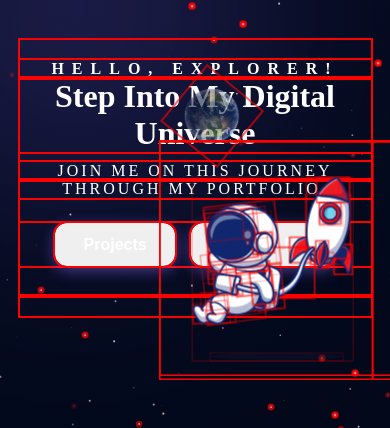
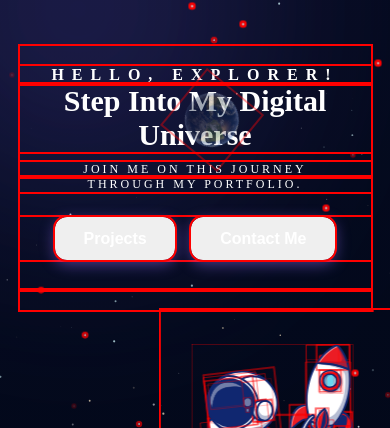
Before and after one commit to ShivatimikaPawar/MyPortfolio, a React (Vite) app: page / in a window 390 px wide. Shown: the part 244-672 px from the top of the page. Built offline with nearby package versions, Linux system fonts and the light colour scheme; no server answers; the HTML template or start-up script is replaced by a standard one; a web font is replaced by a local one.

Commit message:
Fix: updated UI layout and bug fixes

```diff
--- a/src/components/Hero.css
+++ b/src/components/Hero.css
@@ -163,6 +163,7 @@
    .rocket-container{
     width: 30%;
     right: 0;
+
   }
 
   .rocket{
@@ -194,21 +195,22 @@
   }
 
   .rocket-container{
-    top: 80%;
+    top: 100%;
     width: 60%;
     right: 0;
+    bottom: 0;
   }
 
   .rocket{
     width: 110%;
     margin-right: 35%;
-    right: 0;
   }
 
 
   .small {
     right: 10px;
     width: 20%;
+    opacity: 0.4;
   }
 
   .planet1 {
@@ -216,6 +218,6 @@
   }
 
   .hero-text h1 { font-size: 16px; letter-spacing: 8px; }
-  .hero-text h2 { font-size: 32px; }
-  .hero-text p { font-size: 16px; letter-spacing: 3px; }
+  .hero-text h2 { font-size: 30px; }
+  .hero-text p { font-size: 12px; letter-spacing: 3px; }
 }
```
